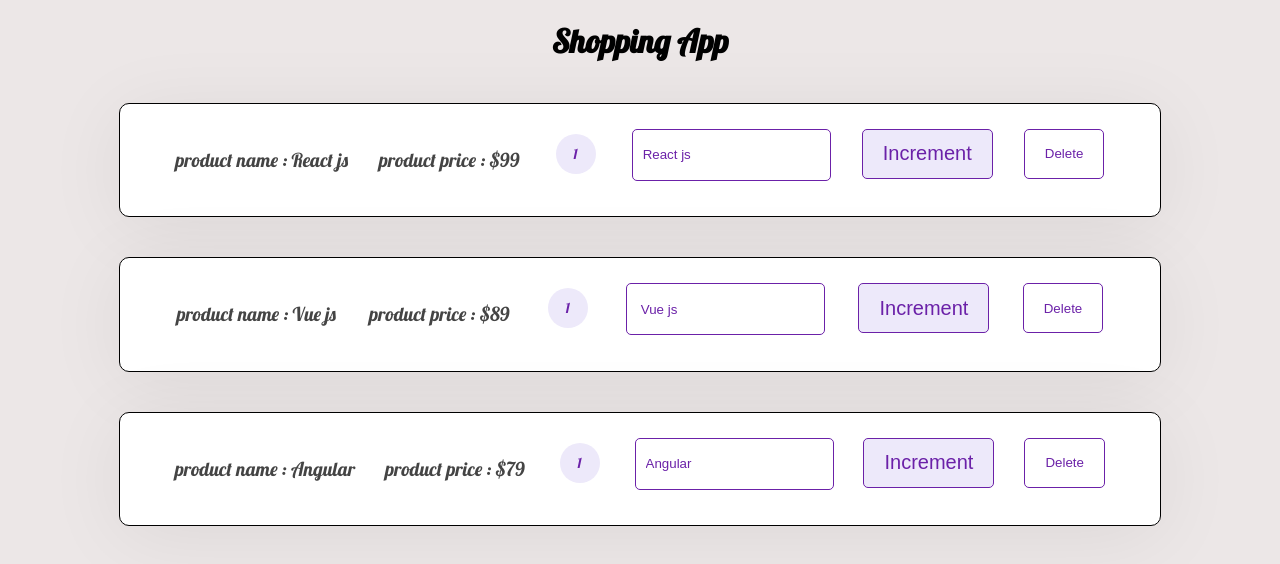
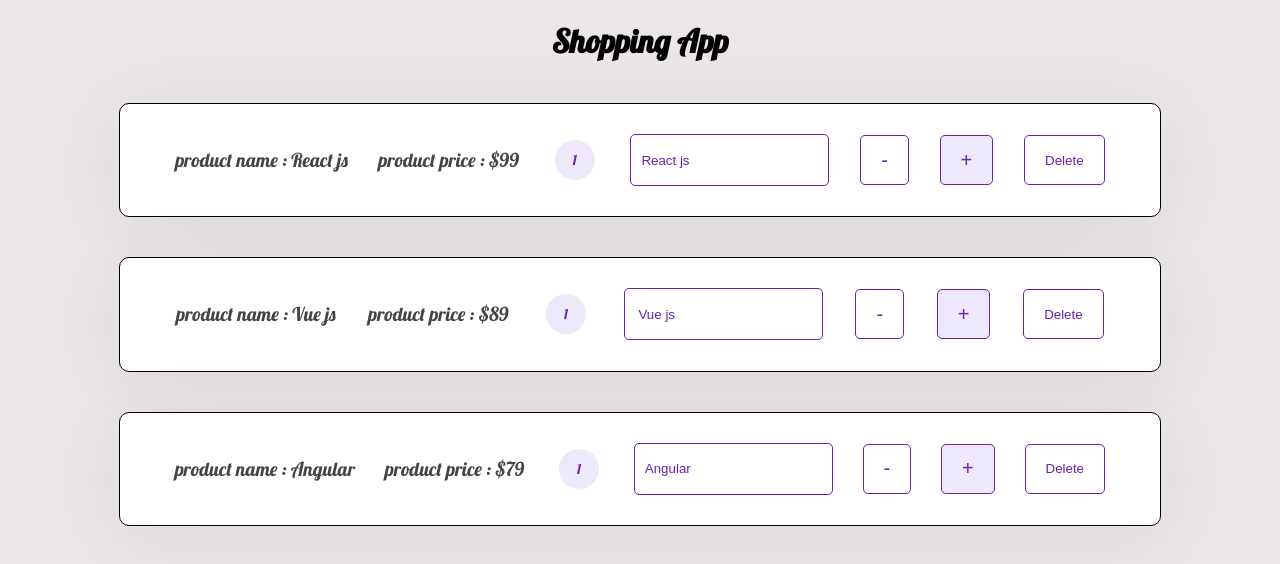
Before and after one commit to sevankeshish/select-delete-button-react, a React (Create React App) app: page / in a window 1280 px wide. Shown: the top 564 px of the page. Built offline with nearby package versions, Linux system fonts and the light colour scheme; a web font is replaced by a local one.

Commit message:
decrement butoon and some styles

```diff
--- a/src/Components/Product/Product-component.jsx
+++ b/src/Components/Product/Product-component.jsx
@@ -16,8 +16,11 @@
         onChange={props.onChange}
         value={props.items.title}
       />
+      <button onClick={props.onDecrement} className="decrement">
+        -
+      </button>
       <button onClick={props.onIncrement} className="increment">
-        Increment
+        +
       </button>
       <button onClick={props.onDelete}>Delete</button>
     </div>
--- a/src/Components/Product/product-style.scss
+++ b/src/Components/Product/product-style.scss
@@ -25,11 +25,19 @@
   display: flex;
   // justify-content: center;
   align-items: center;
+  align-self: center;
 }
 
 .increment {
   background-color: #ede9fa;
   font-size: 20px;
+  align-self: center;
+}
+
+.decrement {
+  align-self: center;
+  font-size: 20px;
+  cursor: pointer;
 }
 
 .value {
@@ -45,6 +53,7 @@
   background-color: #ede9fa;
   font-size: 14px;
   margin: 5px;
+  align-self: center;
 }
 
 .input {
@@ -54,6 +63,7 @@
   border-radius: 5px;
   padding: 0px 10px;
   color: #6b21a8;
+  align-self: center;
 
   &:focus {
     border: 2px solid #6b21a8;
--- a/src/Components/ProductList/ProductList-component.jsx
+++ b/src/Components/ProductList/ProductList-component.jsx
@@ -37,6 +37,14 @@
     this.setState({ products: copyItems });
   };
 
+  decrementHandler = (id) => {
+    // console.log(id);
+    const copyState = [...this.state.products];
+    const decrement = copyState.find((p) => p.id === id);
+    decrement.quantity--;
+    this.setState({ products: copyState });
+  };
+
   render() {
     return (
       <div class="ProductList-style">
@@ -50,6 +58,7 @@
             onDelete={() => this.removeHandler(product.id)}
             onIncrement={() => this.incrementHandler(product.id)}
             onChange={(e) => this.changeHandler(e, product.id)}
+            onDecrement={() => this.decrementHandler(product.id)}
           />
         ))}
       </div>
```
